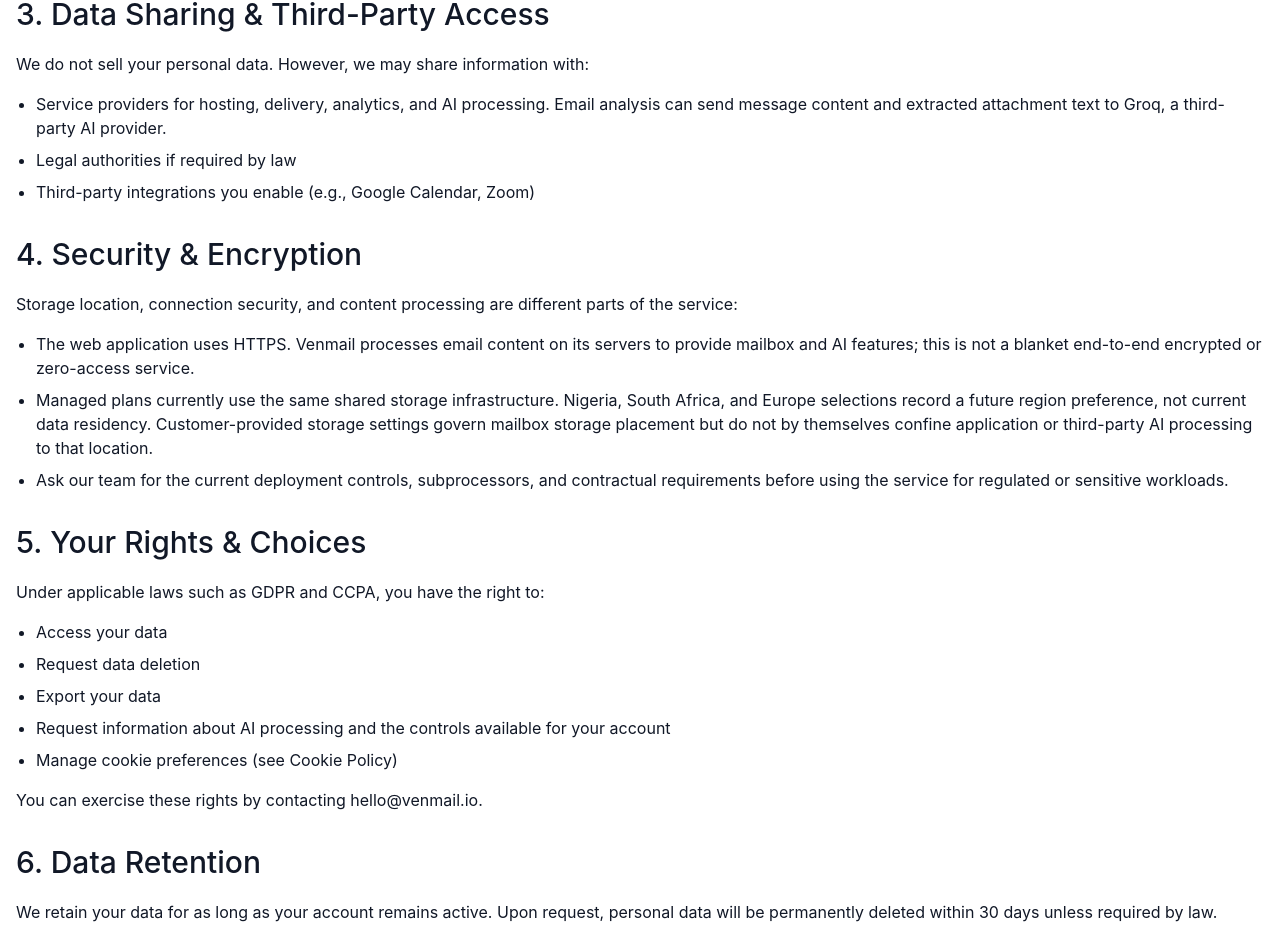
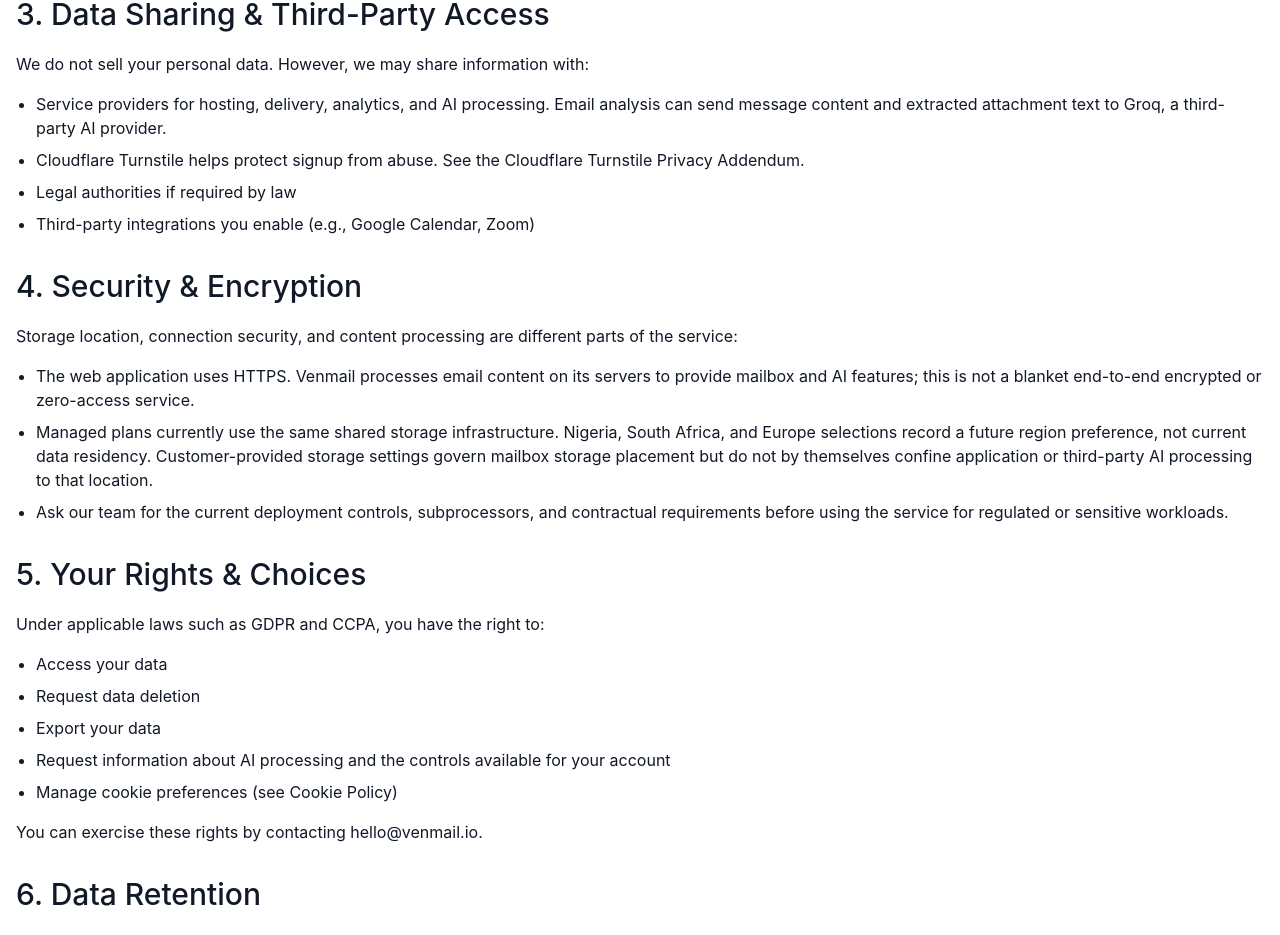
Before and after one commit to VenMail/landing_cms, a Next.js app: page /resources/privacy-policy in a window 1280 px wide. Shown: the part 1304-2239 px from the top of the page. Built offline with nearby package versions, Linux system fonts and the light colour scheme; no server answers.

Commit message:
Disclose Cloudflare Turnstile in privacy policy

```diff
--- a/src/pages/resources/privacy-policy.jsx
+++ b/src/pages/resources/privacy-policy.jsx
@@ -83,6 +83,7 @@ const data = {
           type: "list",
           items: [
             "Service providers for hosting, delivery, analytics, and AI processing. Email analysis can send message content and extracted attachment text to Groq, a third-party AI provider.",
+            <>Cloudflare Turnstile helps protect signup from abuse. See the <a href="https://www.cloudflare.com/turnstile-privacy-policy/">Cloudflare Turnstile Privacy Addendum</a>.</>,
             "Legal authorities if required by law",
             "Third-party integrations you enable (e.g., Google Calendar, Zoom)",
           ],
```
